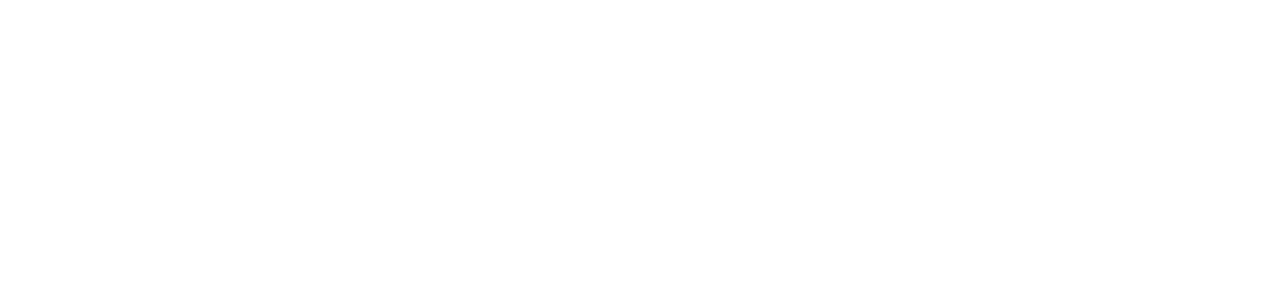
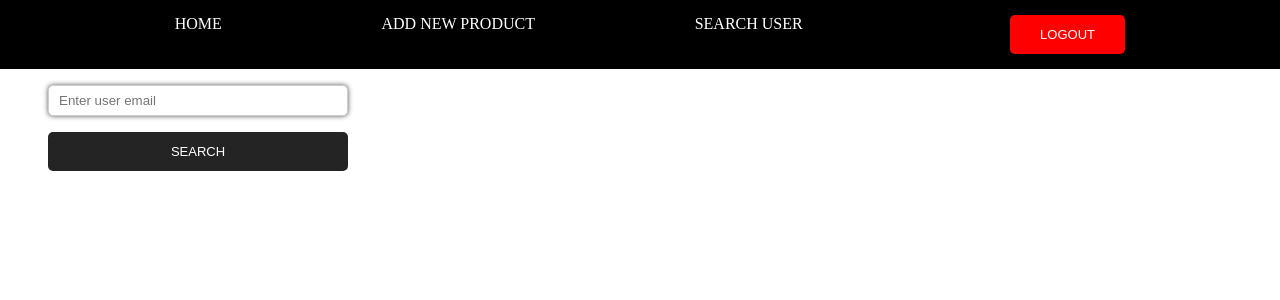
Before and after one commit to milachal/e-commerce-project, a React (Create React App) app: page /admin/search-user in a window 1280 px wide. Shown: the top 300 px of the page. Built offline with nearby package versions, Linux system fonts and the light colour scheme.

Commit message:
search user orders by email

```diff
--- a/src/Router.js
+++ b/src/Router.js
@@ -7,9 +7,9 @@
 import Home from './components/Home/Home'
 import ProductsPage from './components/Products/ProductsPage'
 import ProductPage from './components/Products/ProductPage'
-import AdminPage from './components/admin/AdminPage'
 import AddProduct from './components/admin/AddProduct'
 import EditProduct from './components/admin/EditProduct'
+import SearchUser from './components/admin/SearchUser'
 import AccountPage from './components/Profile/AccountPage'
 import SignUp from './components/Profile/SignUp'
 import Login from './components/Profile/Login'
@@ -30,8 +30,8 @@
                 <Route path ="/account/login" component={Login} />
                 <Route path="/account/me" component={AccountPage} />
                 <Route path="/admin/add-product" component={AddProduct} />
-                <Route exact path="/admin" component={AdminPage} />
                 <Route path="/admin/edit-product/:id" component={EditProduct} />
+                <Route path="/admin/search-user" component={SearchUser} />
                 <Route exact path="/cart" component={Cart} />
                 <Route path="/cart/checkout" component={CheckoutPage} />
                 <Route path="/order/completed" component={OrderCompleted} />
--- a/src/components/Cart/Cart.js
+++ b/src/components/Cart/Cart.js
@@ -22,7 +22,7 @@
         const totalPrice = products.reduce((acc, currentProduct) => {
             return acc + (currentProduct.price * currentProduct.quantity)
         }, 0)
-        return totalPrice
+        return totalPrice.toFixed(2)
     }
 
     const updateTotal = (products) => {
--- a/src/components/Cart/CheckoutPage.js
+++ b/src/components/Cart/CheckoutPage.js
@@ -32,7 +32,7 @@
             console.log(currentPr.quantity, 'quantity')
             return acc + (currentPr.price * currentPr.quantity)
         }, 0)
-        return total
+        return total.toFixed(2)
     }
 
     const orderHandler = async (e) => {
--- a/src/components/Cart/CheckoutProductData.js
+++ b/src/components/Cart/CheckoutProductData.js
@@ -2,7 +2,7 @@
 import styled from 'styled-components'
 
 const CheckoutProductData = ({ productsData }) => {
-
+    console.log(productsData)
     const productSum = (product) => {
         return product.price * product.quantity
     }
--- a/src/components/Products/ProductsPage.js
+++ b/src/components/Products/ProductsPage.js
@@ -1,16 +1,27 @@
 import React from 'react'
+import { useAuth } from '../../hooks'
 import Navigation from '../Navigation/Navigation'
 import Header from '../Header/Header'
 import Footer from '../Footer/Footer'
 import Products from './Products'
+import AdminPage from '../admin/AdminPage'
 
 const ProductsPage = () => {
+
+    const [login, userStatus] = useAuth()
+
     return (
         <div>
-            <Navigation />
-            <Header />
-            <Products />
-            <Footer />
+            {login && userStatus === 'admin' ? (
+                <AdminPage login={login} userStatus={userStatus}
+                />) : (
+                    <>
+                        <Navigation />
+                        <Header />
+                        <Products />
+                        <Footer />
+                    </>
+                )}
         </div>
     )
 }
--- a/src/components/Profile/MyOrders.js
+++ b/src/components/Profile/MyOrders.js
@@ -13,6 +13,7 @@
     const history = useHistory()
 
     //set text for empty orders list
+    //set total
     const fetchOrders = async () => {
         const { data } = await authAPI.get('/order')
         if (data && data.length === 0) {
--- a/src/components/admin/AdminNavigation.js
+++ b/src/components/admin/AdminNavigation.js
@@ -1,15 +1,34 @@
 import React from 'react'
 import styled from 'styled-components'
+import { useHistory } from 'react-router-dom'
 import { Link } from 'react-router-dom'
+import { StyledButton } from '../ui/Button'
 
 const AdminNavigation = () => {
+
+    const history = useHistory()
+
+    const logout = async(e) => {
+        e.preventDefault()
+        document.cookie = "jwt-token=; expires=Thu, 01 Jan 1970 00:00:00 UTC; path=/;"
+        history.push('/')
+    }
+
     return (
         <div>
             <Navbar>
                 <li>
                     <StyledLink to="/">Home</StyledLink>
                 </li>
-                <StyledLink to="/admin/add-product">Add new product</StyledLink>
+                <li>
+                    <StyledLink to="/admin/add-product">Add new product</StyledLink>
+                </li>
+                <li>
+                    <StyledLink to="/admin/search-user">Search user</StyledLink>
+                </li>
+                <li>
+                    <StyledBtn onClick={logout}>Logout</StyledBtn>
+                </li>
             </Navbar>
         </div>
     )
@@ -34,3 +53,7 @@
         color: #fff;
     }
 `
+
+const StyledBtn = styled(StyledButton)`
+    background-color: red;
+`
--- a/src/components/admin/AdminPage.js
+++ b/src/components/admin/AdminPage.js
@@ -1,19 +1,15 @@
 import React from 'react'
 import styled from 'styled-components'
 import { Link } from 'react-router-dom'
-import { useAuth } from '../../hooks'
 import Products from '../Products/Products'
 import AdminNavigation from './AdminNavigation'
 import SearchBar from '../Header/SearchBar'
 import Plus from '../../images/icons/plus.svg'
 
-const AdminPage = () => {
-
-    const [login, userStatus] = useAuth()
+const AdminPage = ({ login, userStatus}) => {
 
     return (
         <>
-            {login && userStatus === 'admin' ? (
             <div>
                 <AdminNavigation />
                 <SearchBar />
@@ -27,7 +23,6 @@
                     login={login}
                 />
             </div>
-            ) : <div>No permission</div>}
         </>
     )
 }
--- /dev/null
+++ b/src/components/admin/SearchUser.js
@@ -0,0 +1,58 @@
+import React, { useState } from 'react'
+import styled from 'styled-components'
+import authAPI from '../../api/axios'
+import { StyledButton } from '../ui/Button'
+import UserData from './UserData'
+import AdminNavigation from './AdminNavigation'
+
+const SearchUser = () => {
+    const [userEmail, setUserEmail] = useState('')
+    const [userName, setUserName] = useState('')
+    const [userStatus, setUserStatus] = useState('')
+    const [userOrders, setUserOrders] = useState([])
+
+    const submitHandler = async (e) => {
+        e.preventDefault()
+        const { data } = await authAPI.post('/admin/user', { email: userEmail })
+        setUserName(data.user.name)
+        setUserStatus(data.user.status)
+        setUserOrders(data.orders)
+        console.log(data)
+    }
+
+    return (
+        <div>
+            <AdminNavigation />
+            <InputContainer>
+                <Input
+                    type="text"
+                    value={userEmail}
+                    onChange={e => setUserEmail(e.target.value)}
+                    placeholder="Enter user email"
+                />
+            </InputContainer>
+           <StyledButton type="submit" onClick={submitHandler}>Search</StyledButton>
+           <UserData
+                name={userName}
+                status={userStatus}
+                orders={userOrders}
+            />
+        </div>
+    )
+}
+
+const InputContainer = styled.div`
+    margin: 1rem;
+`
+
+const Input = styled.input`
+    width: 50%;
+    max-width: 300px;
+    border: 1px solid #ccc;
+    padding: 7px 10px;
+    margin: 0 2rem;
+    border-radius: 5px;
+    box-shadow: 0 0 5px #575555;
+`
+
+export default SearchUser
--- /dev/null
+++ b/src/components/admin/UserData.js
@@ -0,0 +1,19 @@
+import React from 'react'
+import styled from 'styled-components'
+import UserOrderData from './UserOrderData'
+
+const UserData = ({ name, status, orders }) => {
+    return (
+        <Container>
+            <span>{name}</span><br/>
+            <span>{status}</span>
+            <UserOrderData orders={orders} />
+        </Container>
+    )
+}
+
+const Container = styled.div`
+    margin: 1rem;
+    padding: 2rem;
+`
+export default UserData
--- /dev/null
+++ b/src/components/admin/UserOrderData.js
@@ -0,0 +1,21 @@
+import React from 'react'
+import styled from 'styled-components'
+import CheckoutProductData from '../Cart/CheckoutProductData'
+
+const UserOrderData = ({ orders }) => {
+    return (
+        <div>
+            {orders.map(order => {
+                return (
+                    <>
+                        <span>
+                            <CheckoutProductData productsData={order} />
+                        </span>
+                    </>
+                )
+            })}
+        </div>
+    )
+}
+
+export default UserOrderData
```
Also changed, not shown: src/components/ui/Input.js (deleted), 1 other file (tests, documents, lock files or other folders). Lines whose indentation alone changed are shown as unchanged.
